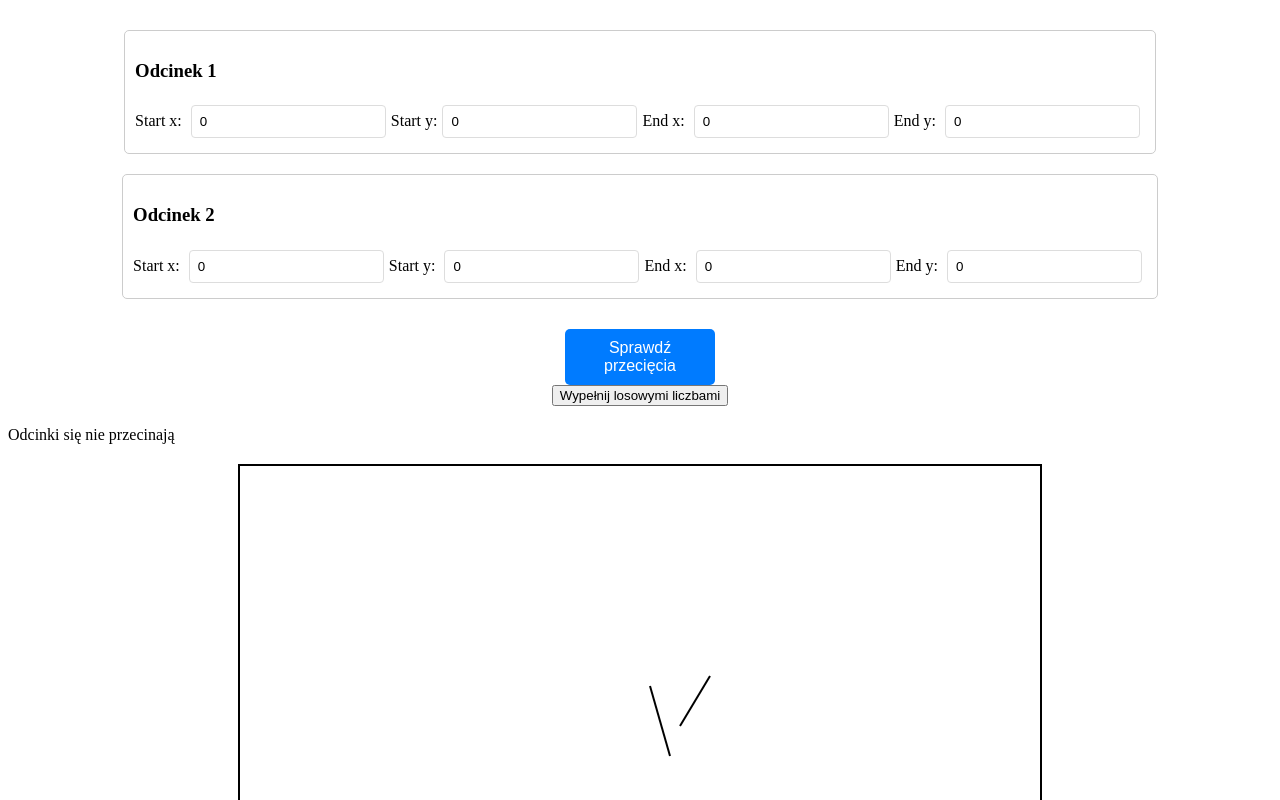
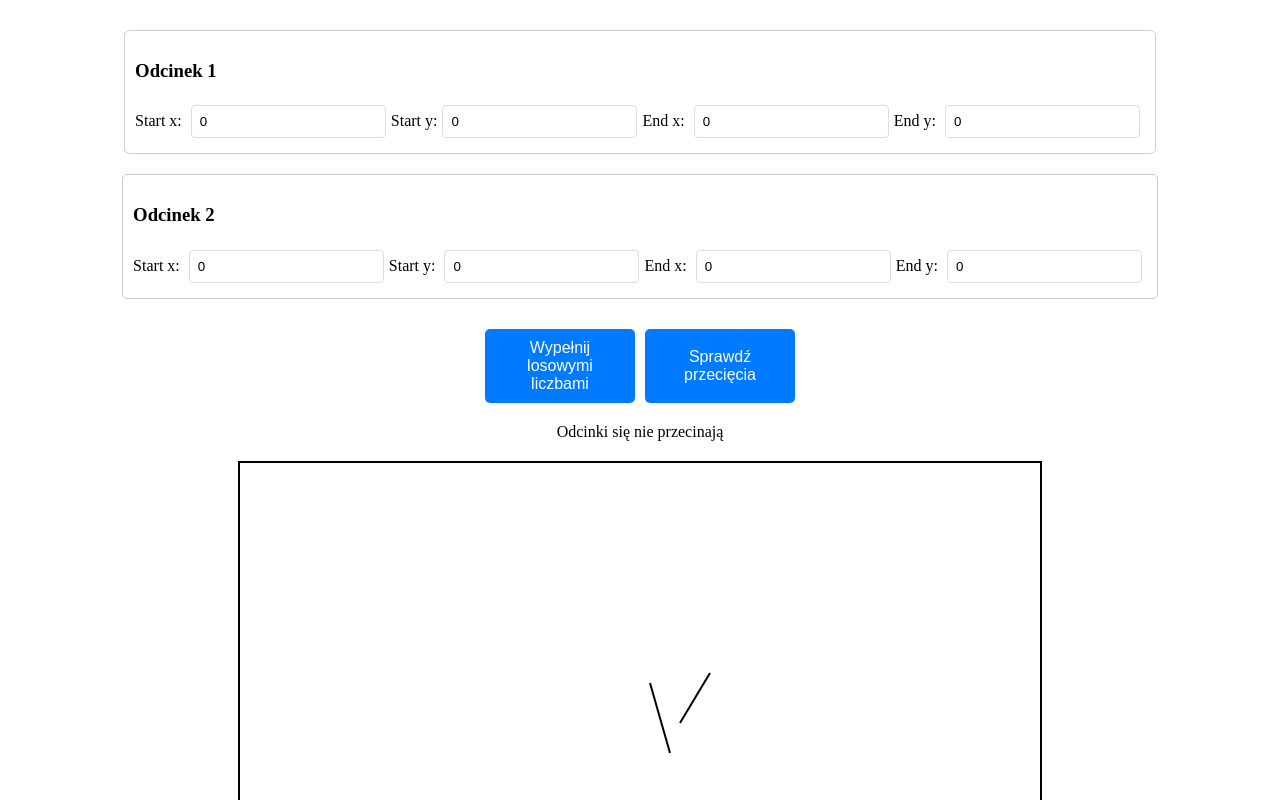
Before and after one commit to xFreshu/punkt-przeciecia-punktow, a React (Create React App) app: page / in a window 1280 px wide. Shown: the top 800 px of the page. Built offline with nearby package versions, Linux system fonts and the light colour scheme.

Commit message:
fixed styles

```diff
--- /dev/null
+++ b/src/App/App.styled.tsx
@@ -0,0 +1,8 @@
+import styled from 'styled-components';
+
+export const CenteredText = styled.p`
+  display: flex;
+  justify-content: center;
+  align-items: center;
+  text-align: center;
+`;
--- a/src/App/App.tsx
+++ b/src/App/App.tsx
@@ -2,6 +2,7 @@ import React, { useState, useEffect } from 'react';
 import { SegmentCanvas } from '../SegmentCanvas/SegmentCanvas';
 import { SegmentForm } from '../SegmentForm/SegmentForm';
 import { Segment, generateRandomSegment, Point } from '../utils';
+import { CenteredText } from './App.styled';
 
 const App = () => {
   const [segments, setSegments] = useState<Segment[]>([
@@ -50,9 +51,9 @@ const App = () => {
     <div>
       <SegmentForm onNewSegment={handleNewSegments} />
       {intersect ? (
-        <p>Odcinki się przecinają</p>
+        <CenteredText>Odcinki się przecinają</CenteredText>
       ) : (
-        <p>Odcinki się nie przecinają</p>
+        <CenteredText>Odcinki się nie przecinają</CenteredText>
       )}
       <SegmentCanvas segments={segments} />
     </div>
--- a/src/SegmentForm/SegmentForm.styled.tsx
+++ b/src/SegmentForm/SegmentForm.styled.tsx
@@ -35,3 +35,9 @@ export const SubmitButton = styled.button`
     background-color: #0056b3;
   }
 `;
+
+export const ButtonsContainer = styled.div`
+  display: flex;
+  justify-content: center; // Wyśrodkowanie przycisków w poziomie
+  gap: 10px; // Odstęp między przyciskami
+`;
--- a/src/SegmentForm/SegmentForm.tsx
+++ b/src/SegmentForm/SegmentForm.tsx
@@ -5,6 +5,7 @@ import {
   SegmentContainer,
   Input,
   SubmitButton,
+  ButtonsContainer,
 } from './SegmentForm.styled';
 
 interface SegmentFormProps {
@@ -119,10 +120,12 @@ export const SegmentForm: React.FC<SegmentFormProps> = ({ onNewSegment }) => {
           onChange={(e) => handleSegmentChange(e, segment2, setSegment2, 'end')}
         />
       </SegmentContainer>
-      <SubmitButton type="submit">Sprawdź przecięcia</SubmitButton>
-      <button type="button" onClick={fillWithRandomSegments}>
-        Wypełnij losowymi liczbami
-      </button>
+      <ButtonsContainer>
+        <SubmitButton type="button" onClick={fillWithRandomSegments}>
+          Wypełnij losowymi liczbami
+        </SubmitButton>
+        <SubmitButton type="submit">Sprawdź przecięcia</SubmitButton>
+      </ButtonsContainer>
     </Form>
   );
 };
```
